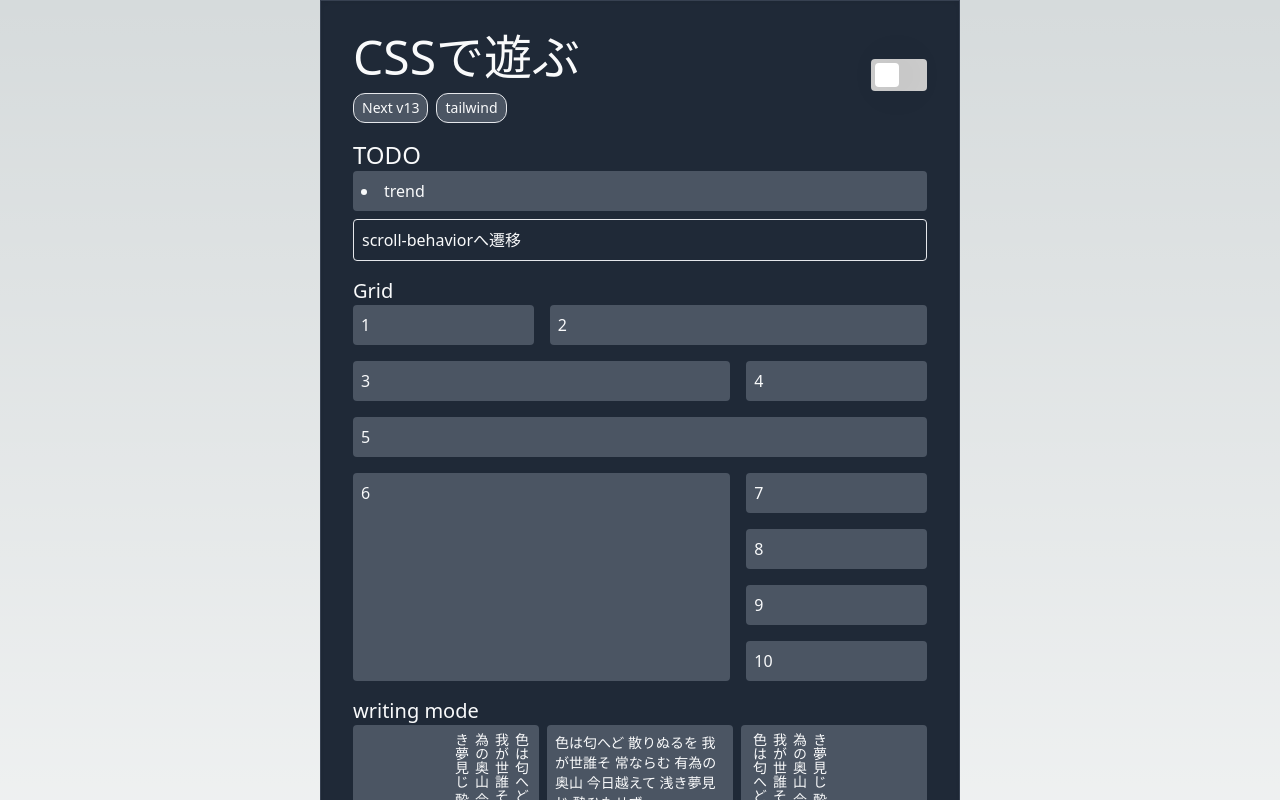
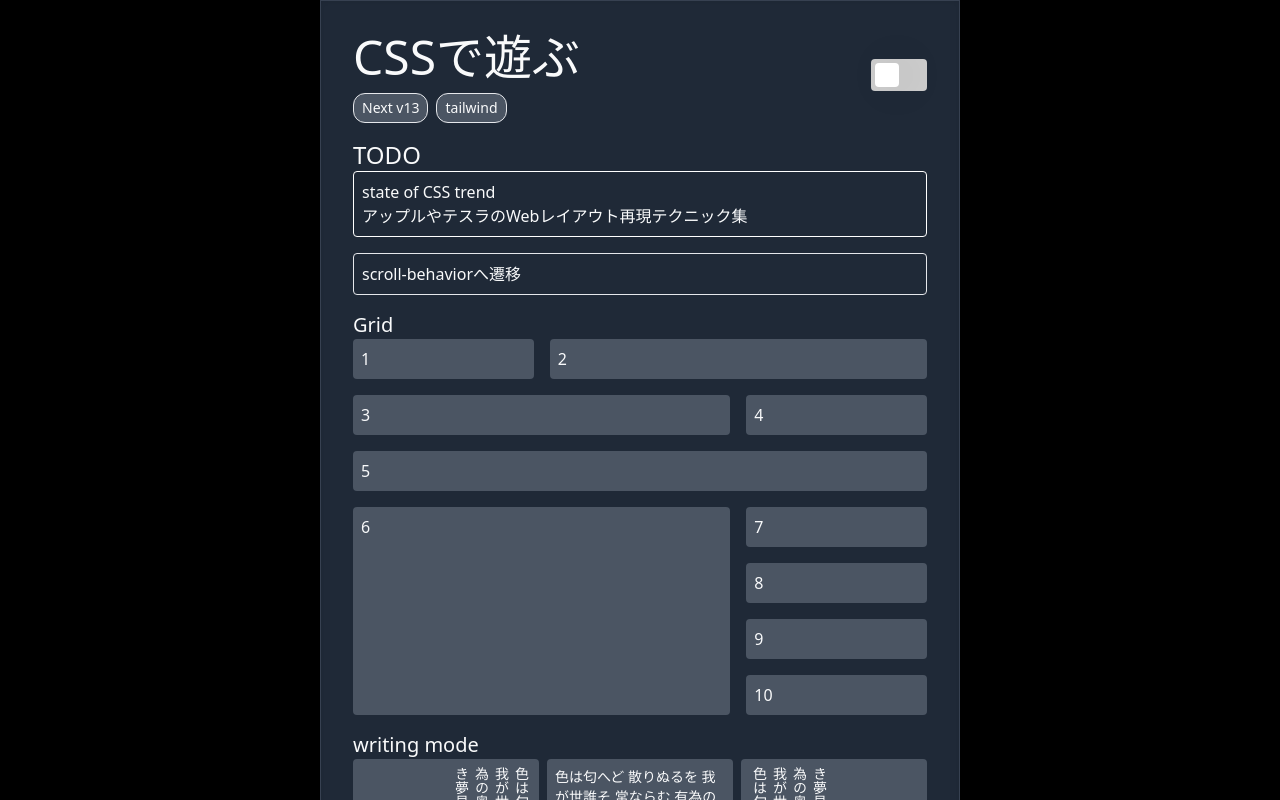
Before and after one commit to shimapon/nextv13-css, a Next.js app: page / in a window 1280 px wide. Shown: the top 800 px of the page. Built offline with nearby package versions, Linux system fonts and the light colour scheme.

Commit message:
stickyページを作成

```diff
--- a/next.config.js
+++ b/next.config.js
@@ -1,6 +1,9 @@
 /** @type {import('next').NextConfig} */
 const nextConfig = {
   reactStrictMode: true,
-}
+  images: {
+    domains: ["cdn.builder.io"],
+  },
+};
 
-module.exports = nextConfig
+module.exports = nextConfig;
--- a/pages/index.tsx
+++ b/pages/index.tsx
@@ -1,6 +1,7 @@
 import Head from "next/head";
 import Contents from "components/Contents";
 import DarkModeButton from "components/DarkModeButton";
+import Link from "next/link";
 
 export default function Home() {
   return (
@@ -30,12 +31,14 @@ export default function Home() {
         </div>
 
         <h2 className="text-2xl mt-4">TODO</h2>
-        <div className="card">
-          <li>trend</li>
-        </div>
+        <ul className="dark:border-white border-gray-700 border rounded p-2">
+          <li>state of CSS trend</li>
+          <li>アップルやテスラのWebレイアウト再現テクニック集</li>
+        </ul>
+
         <a
           href="#scroll-behavior"
-          className="p-2 rounded border block my-2 md:dark:hover:bg-gray-900 md:hover:bg-gray-200"
+          className="p-2 rounded border block my-4 md:dark:hover:bg-gray-900 md:hover:bg-gray-200"
         >
           scroll-behaviorへ遷移
         </a>
@@ -85,9 +88,17 @@ export default function Home() {
           </div>
         </Contents>
 
+        <Contents title="sticky">
+          <Link href={"sticky"}>
+            <div className="rounded p-2 bg-gray-700 text-gray-300 block my-2">
+              ページへ
+            </div>
+          </Link>
+        </Contents>
+
         <footer>
           <a
-            className="rounded p-2 bg-gray-700 text-gray-300 block my-2"
+            className="rounded p-2 bg-gray-700 text-gray-300 block my-4"
             href="https://github.com/shimapon/nextv13-css"
             target="_blank"
             rel="noreferrer noopener"
--- /dev/null
+++ b/pages/sticky.tsx
@@ -0,0 +1,49 @@
+import Image from "next/image";
+import Link from "next/link";
+import React from "react";
+
+const Sticky: React.FC = () => {
+  return (
+    <div>
+      <Link href={"/"}>
+        <div className="rounded p-4 bg-gray-700 text-gray-300 block">
+          Topへ戻る
+        </div>
+      </Link>
+
+      <Image
+        className="bg-black object-contain relative w-full"
+        src="https://cdn.builder.io/api/v1/image/assets%2FYJIGb4i01jvw0SRdL5Bt%2F0825224a649c4490aea8a0c4dbe577cc"
+        alt={""}
+        width={1080}
+        height={618}
+      />
+      <div style={{ height: "140vh" }}>
+        <Image
+          className="sticky top-0 object-contain w-full"
+          src="https://cdn.builder.io/api/v1/image/assets%2FYJIGb4i01jvw0SRdL5Bt%2Ff9ca7731e2a140dda63aaa8177a392ab"
+          alt={""}
+          width={1746}
+          height={1500}
+        />
+      </div>
+      <Image
+        className="bg-black object-contain relative w-full"
+        style={{ marginTop: "-100vh" }}
+        src="https://cdn.builder.io/api/v1/image/assets%2FYJIGb4i01jvw0SRdL5Bt%2F8cdc4e6e12914874a5fdcec9a06f9cba"
+        alt={""}
+        width={1080}
+        height={618}
+      />
+      <Image
+        className="bg-black object-contain relative w-full"
+        src="https://cdn.builder.io/api/v1/image/assets%2FYJIGb4i01jvw0SRdL5Bt%2F64e0d5ce361240b2a4c951b5e876692e"
+        alt={""}
+        width={1080}
+        height={618}
+      />
+    </div>
+  );
+};
+
+export default Sticky;
--- a/styles/globals.css
+++ b/styles/globals.css
@@ -8,6 +8,9 @@
   }
 }
 
+body {
+  background-color: black;
+}
 
 .switch {
   --button-width: 3.5em;
@@ -65,115 +68,6 @@
   transform: translateX(calc(var(--button-width) - var(--toggle-wider) - var(--button-toggle-offset)));
  }
 
-
-:root {
-  --max-width: 1100px;
-  --border-radius: 12px;
-  --font-mono: ui-monospace, Menlo, Monaco, 'Cascadia Mono', 'Segoe UI Mono',
-    'Roboto Mono', 'Oxygen Mono', 'Ubuntu Monospace', 'Source Code Pro',
-    'Fira Mono', 'Droid Sans Mono', 'Courier New', monospace;
-
-  --foreground-rgb: 0, 0, 0;
-  --background-start-rgb: 214, 219, 220;
-  --background-end-rgb: 255, 255, 255;
-
-  --primary-glow: conic-gradient(
-    from 180deg at 50% 50%,
-    #16abff33 0deg,
-    #0885ff33 55deg,
-    #54d6ff33 120deg,
-    #0071ff33 160deg,
-    transparent 360deg
-  );
-  --secondary-glow: radial-gradient(
-    rgba(255, 255, 255, 1),
-    rgba(255, 255, 255, 0)
-  );
-
-  --tile-start-rgb: 239, 245, 249;
-  --tile-end-rgb: 228, 232, 233;
-  --tile-border: conic-gradient(
-    #00000080,
-    #00000040,
-    #00000030,
-    #00000020,
-    #00000010,
-    #00000010,
-    #00000080
-  );
-
-  --callout-rgb: 238, 240, 241;
-  --callout-border-rgb: 172, 175, 176;
-  --card-rgb: 180, 185, 188;
-  --card-border-rgb: 131, 134, 135;
-}
-
-@media (prefers-color-scheme: dark) {
-  :root {
-    --foreground-rgb: 255, 255, 255;
-    --background-start-rgb: 0, 0, 0;
-    --background-end-rgb: 0, 0, 0;
-
-    --primary-glow: radial-gradient(rgba(1, 65, 255, 0.4), rgba(1, 65, 255, 0));
-    --secondary-glow: linear-gradient(
-      to bottom right,
-      rgba(1, 65, 255, 0),
-      rgba(1, 65, 255, 0),
-      rgba(1, 65, 255, 0.3)
-    );
-
-    --tile-start-rgb: 2, 13, 46;
-    --tile-end-rgb: 2, 5, 19;
-    --tile-border: conic-gradient(
-      #ffffff80,
-      #ffffff40,
-      #ffffff30,
-      #ffffff20,
-      #ffffff10,
-      #ffffff10,
-      #ffffff80
-    );
-
-    --callout-rgb: 20, 20, 20;
-    --callout-border-rgb: 108, 108, 108;
-    --card-rgb: 100, 100, 100;
-    --card-border-rgb: 200, 200, 200;
-  }
-}
-
-* {
-  box-sizing: border-box;
-  padding: 0;
-  margin: 0;
-}
-
-html,
-body {
-  max-width: 100vw;
-  overflow-x: hidden;
-}
-
-body {
-  color: rgb(var(--foreground-rgb));
-  background: linear-gradient(
-      to bottom,
-      transparent,
-      rgb(var(--background-end-rgb))
-    )
-    rgb(var(--background-start-rgb));
-}
-
-a {
-  color: inherit;
-  text-decoration: none;
-}
-
-@media (prefers-color-scheme: dark) {
-  html {
-    color-scheme: dark;
-  }
-}
-
 .textAnimation {
   font-size: 48px;
   font-variation-settings: "wght" 400, "wdth" 50, "GRAD" 1;
```
